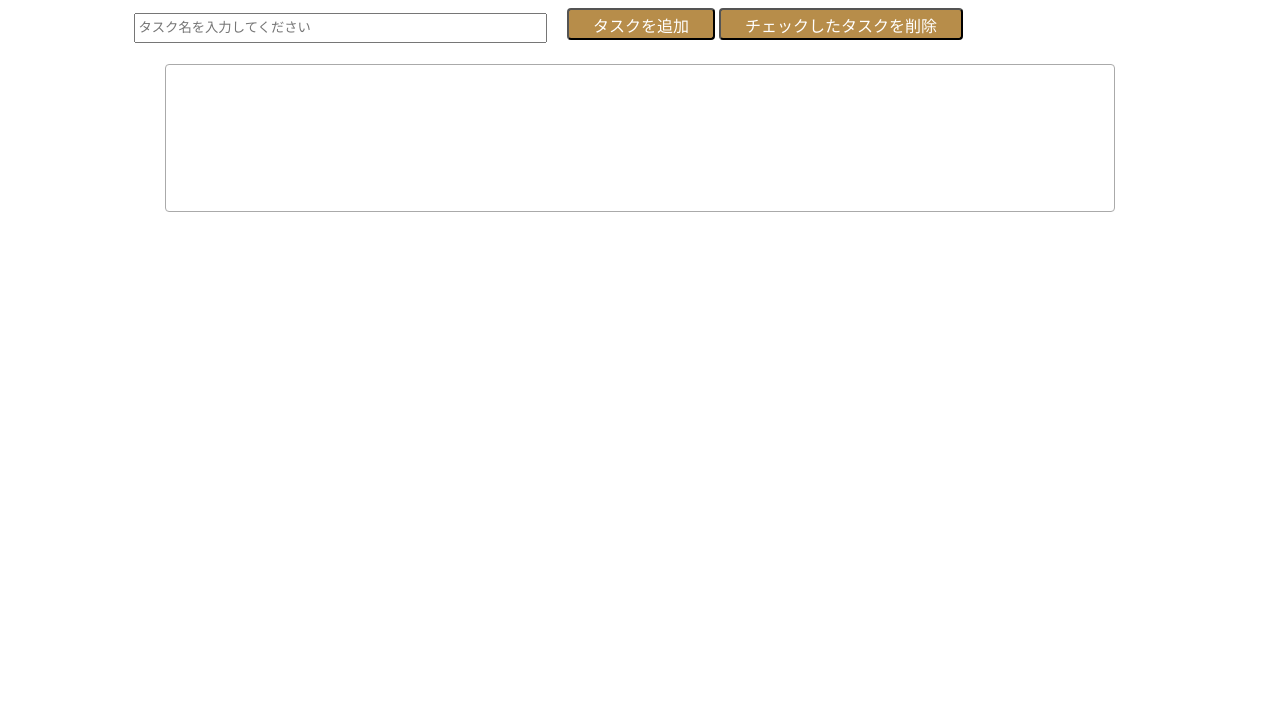
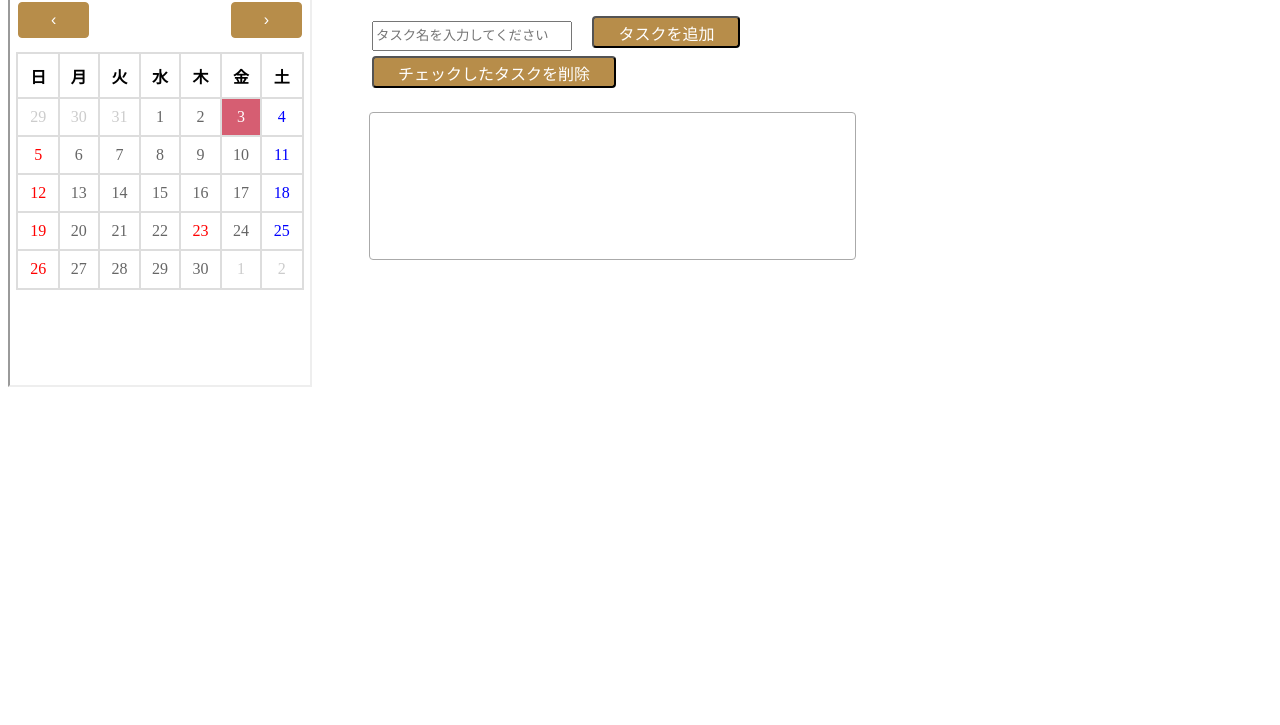
Before and after one commit to yuya-ito-ganbaru/JS_TODO, a plain HTML site: page index.html in a window 1280 px wide. Shown: the part 75-800 px from the top of the page. Drawn offline with Linux system fonts and the light colour scheme.

Commit message:
カレンダーを画面に追加

```diff
--- a/index.html
+++ b/index.html
@@ -7,8 +7,12 @@
     <link rel="stylesheet" href="style.css">
 </head>
 <body>
-    <div class="wrapper">
-        <h1 id="header">TODOリスト</h1>
+    <div style="display: flex;" class="wrapper">
+        <div>
+            <iframe style="width: 300px; height: 450px;" src="./calendar/index.html"></iframe>
+        </div>
+        <div>
+            <h1 id="header">TODOリスト</h1>
         <div id="input-wrap">
             <input id="task-name" type="text" placeholder="タスク名を入力してください">
             <button onclick="addTask()">タスクを追加</button>
@@ -19,6 +23,7 @@
                 <ul id="todo-list"></ul>
             </form>
         </div>
+        </div>
     </div>
     <script src="./style.js"></script>
 </body>
```
